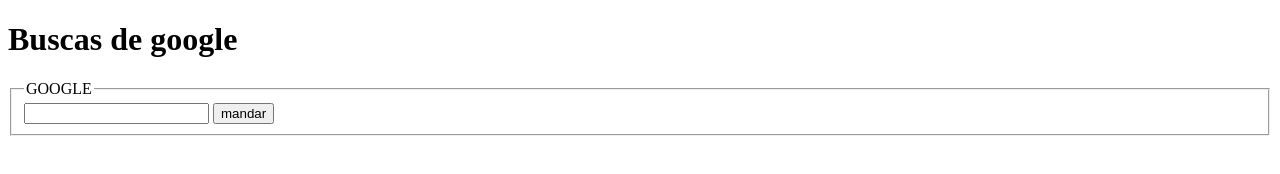
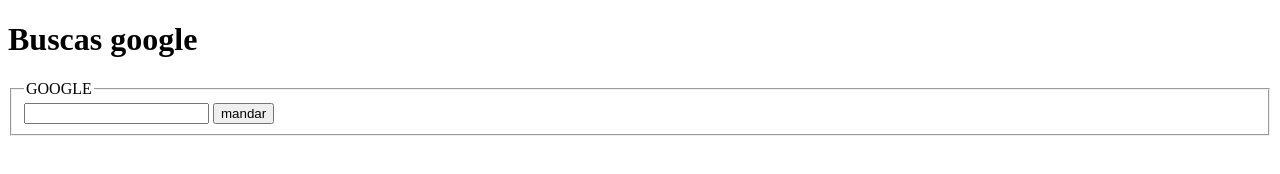
Before and after one commit to BEYALB/testes, a plain HTML site: page index.html in a window 1280 px wide. Drawn offline with Linux system fonts and the light colour scheme.

Commit message:
Update index.html

```diff
--- a/index.html
+++ b/index.html
@@ -6,7 +6,7 @@
     <title>formulario</title>
 </head>
 <body>
-   <h1>Buscas de google</h1>
+   <h1>Buscas  google</h1>
    <form action="https://www.bing.com/search?">
     <fieldset>
         <legend>GOOGLE</legend>
```
